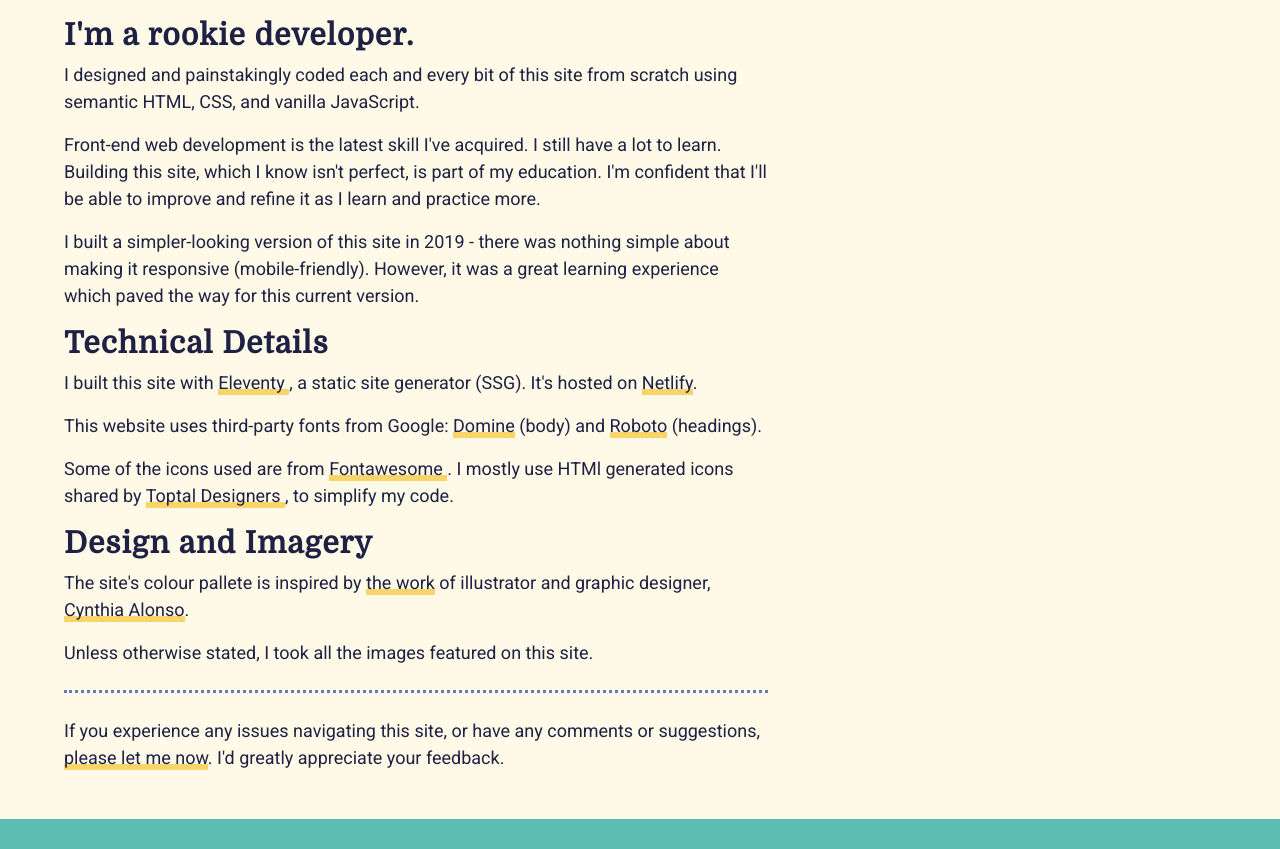
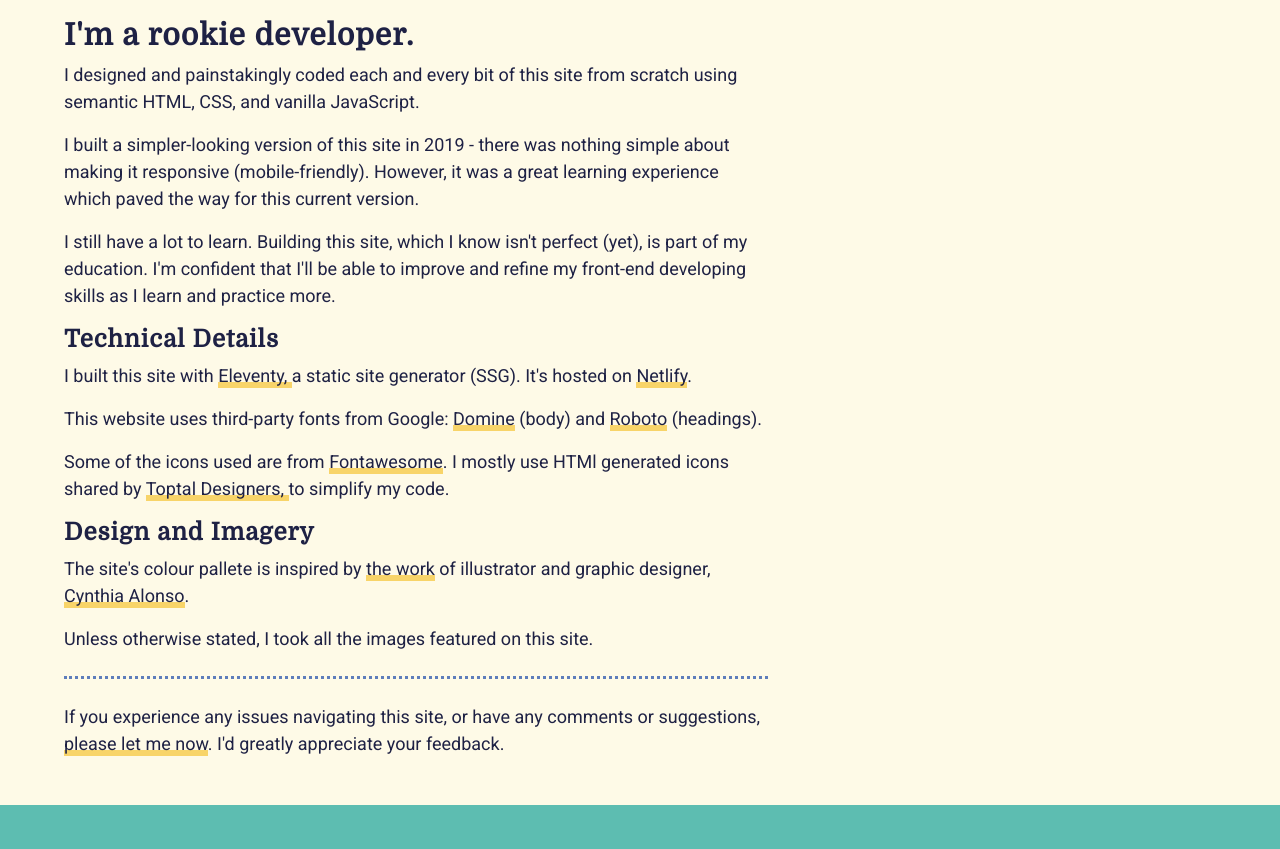
Before and after one commit to esarin7/elenasosalerin.com, an Eleventy site: page about-this-site.njk in a window 1280 px wide. Shown: the part 1020-1869 px from the top of the page. Built offline with nearby package versions, Linux system fonts and the light colour scheme; Eleventy itself is replaced by a stand-in of ours; files that its build step writes are made by us from their sources.

Commit message:
fixed typos

```diff
--- a/about-this-site.njk
+++ b/about-this-site.njk
@@ -21,17 +21,19 @@ description: Colophon & other technical details.
         I designed and painstakingly coded each and every bit of this site from scratch using semantic HTML, CSS, and vanilla JavaScript.
       </p>
 
-      <p>Front-end web development is the latest skill I've acquired. I still have a lot to learn. Building this site, which I know isn't perfect, is part of my education. I'm confident that I'll be able to improve and refine it as I learn and practice more.
-      </p>
-
       <p>
       I built a simpler-looking version of this site in 2019 - there was nothing simple about making it responsive (mobile-friendly). However, it was a great learning experience which paved the way for this current version.
       </p>
 
-      <h3>Technical Details</h3>
+      <p>I still have a lot to learn. Building this site, which I know isn't perfect (yet), is part of my education. I'm confident that I'll be able to improve and refine my front-end developing skills as I learn and practice more.
+      </p>
+
+
+
+      <h4>Technical Details</h4>
 
       <p>
-      I built this site with <a href="https://www.11ty.dev/" target="blank"> Eleventy </a>, a static site generator (SSG). It's hosted on <a href="https://www.netlify.com/" target="blank">Netlify</a>.
+      I built this site with <a href="https://www.11ty.dev/" target="blank"> Eleventy, </a> a static site generator (SSG). It's hosted on <a href="https://www.netlify.com/" target="blank">Netlify</a>.
       </p>
 
       <p>
@@ -39,10 +41,10 @@ description: Colophon & other technical details.
       </p>
 
       <p>
-      Some of the icons used are from <a href="https://fontawesome.com/" target="blank"> Fontawesome </a>. I mostly use HTMl generated icons shared by <a href="https://www.toptal.com/designers/htmlarrows/symbols/" blank="target"> Toptal Designers </a>, to simplify my code.
+      Some of the icons used are from <a href="https://fontawesome.com/" target="blank"> Fontawesome</a>. I mostly use HTMl generated icons shared by <a href="https://www.toptal.com/designers/htmlarrows/symbols/" blank="target"> Toptal Designers, </a> to simplify my code.
       </p>
 
-      <h3>Design and Imagery </h3>
+      <h4>Design and Imagery </h4>
 
       <p>
       The site's colour pallete is inspired by <a href="https://www.behance.net/gallery/34015156/AFRO-FUSION-FESTIVAL" target="blank">the work</a> of illustrator and graphic designer, <a href="https://www.cynthia-alonso.com/" target="blank">Cynthia Alonso</a>.
```
